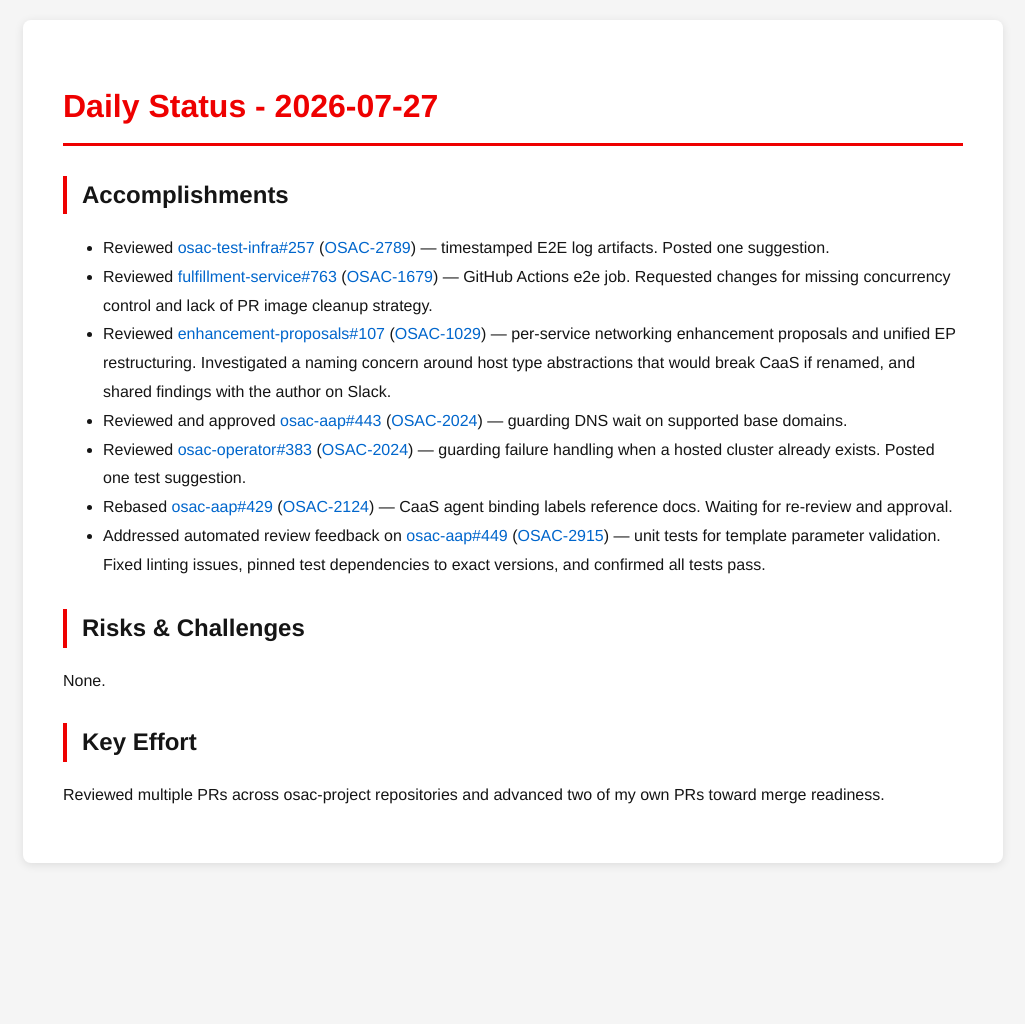
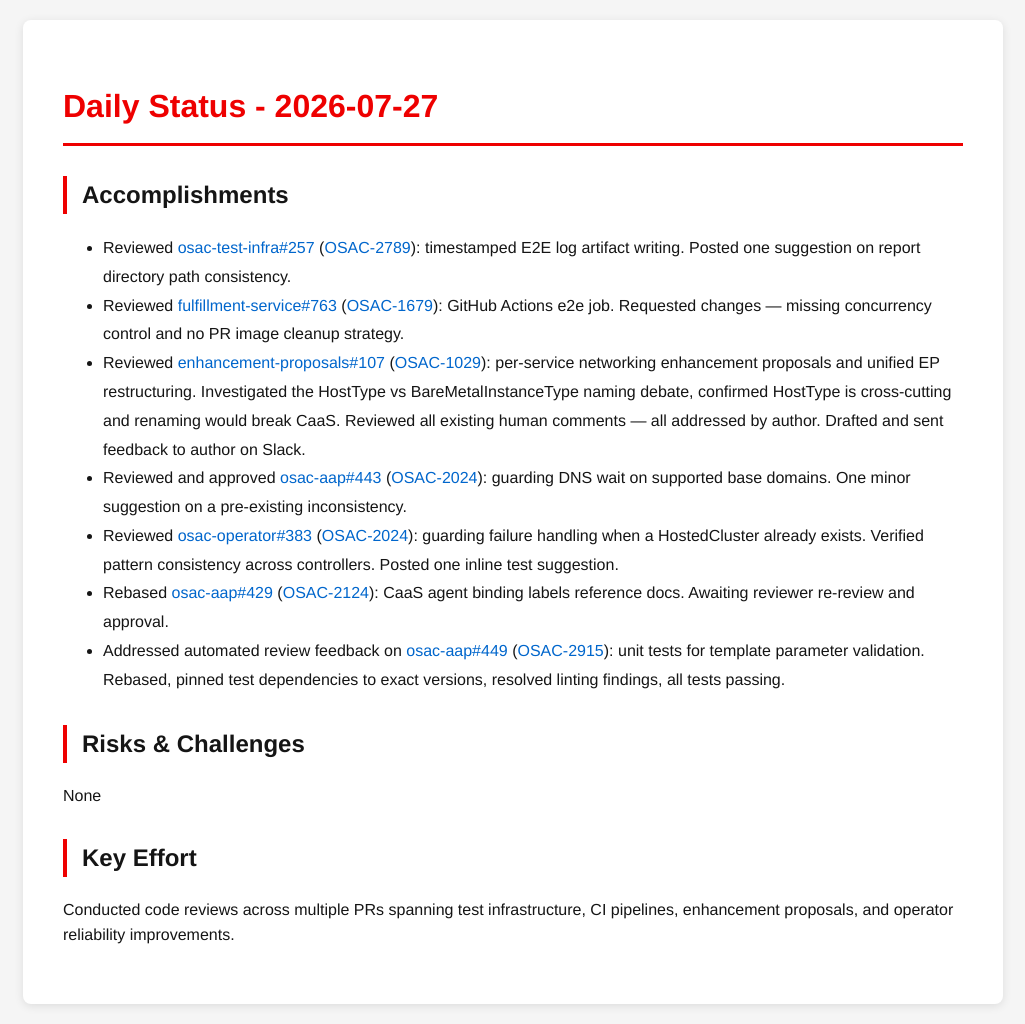
Before and after one commit to tzvatot/daily-status, a Jekyll site: the page built from 2026-07-27.md, in a window 1280 px wide. Shown: the whole page, without its empty margins (127-1152 px from the left). Built offline with Jekyll 4.4.1, drawn with Linux system fonts in a browser that asks for light colours; before the commit the page ends 900 px from its top, so only the background shows below that.

Commit message:
Daily status update - 2026-07-27

```diff
--- a/2026-07-27.md
+++ b/2026-07-27.md
@@ -7,16 +7,16 @@
 # Daily Status - 2026-07-27
 
 ## Accomplishments
-- Reviewed [osac-test-infra#257](https://github.com/osac-project/osac-test-infra/pull/257) ([OSAC-2789](https://redhat.atlassian.net/browse/OSAC-2789)) — timestamped E2E log artifacts. Posted one suggestion.
-- Reviewed [fulfillment-service#763](https://github.com/osac-project/fulfillment-service/pull/763) ([OSAC-1679](https://redhat.atlassian.net/browse/OSAC-1679)) — GitHub Actions e2e job. Requested changes for missing concurrency control and lack of PR image cleanup strategy.
-- Reviewed [enhancement-proposals#107](https://github.com/osac-project/enhancement-proposals/pull/107) ([OSAC-1029](https://redhat.atlassian.net/browse/OSAC-1029)) — per-service networking enhancement proposals and unified EP restructuring. Investigated a naming concern around host type abstractions that would break CaaS if renamed, and shared findings with the author on Slack.
-- Reviewed and approved [osac-aap#443](https://github.com/osac-project/osac-aap/pull/443) ([OSAC-2024](https://redhat.atlassian.net/browse/OSAC-2024)) — guarding DNS wait on supported base domains.
-- Reviewed [osac-operator#383](https://github.com/osac-project/osac-operator/pull/383) ([OSAC-2024](https://redhat.atlassian.net/browse/OSAC-2024)) — guarding failure handling when a hosted cluster already exists. Posted one test suggestion.
-- Rebased [osac-aap#429](https://github.com/osac-project/osac-aap/pull/429) ([OSAC-2124](https://redhat.atlassian.net/browse/OSAC-2124)) — CaaS agent binding labels reference docs. Waiting for re-review and approval.
-- Addressed automated review feedback on [osac-aap#449](https://github.com/osac-project/osac-aap/pull/449) ([OSAC-2915](https://redhat.atlassian.net/browse/OSAC-2915)) — unit tests for template parameter validation. Fixed linting issues, pinned test dependencies to exact versions, and confirmed all tests pass.
+- Reviewed [osac-test-infra#257](https://github.com/osac-project/osac-test-infra/pull/257) ([OSAC-2789](https://redhat.atlassian.net/browse/OSAC-2789)): timestamped E2E log artifact writing. Posted one suggestion on report directory path consistency.
+- Reviewed [fulfillment-service#763](https://github.com/osac-project/fulfillment-service/pull/763) ([OSAC-1679](https://redhat.atlassian.net/browse/OSAC-1679)): GitHub Actions e2e job. Requested changes — missing concurrency control and no PR image cleanup strategy.
+- Reviewed [enhancement-proposals#107](https://github.com/osac-project/enhancement-proposals/pull/107) ([OSAC-1029](https://redhat.atlassian.net/browse/OSAC-1029)): per-service networking enhancement proposals and unified EP restructuring. Investigated the HostType vs BareMetalInstanceType naming debate, confirmed HostType is cross-cutting and renaming would break CaaS. Reviewed all existing human comments — all addressed by author. Drafted and sent feedback to author on Slack.
+- Reviewed and approved [osac-aap#443](https://github.com/osac-project/osac-aap/pull/443) ([OSAC-2024](https://redhat.atlassian.net/browse/OSAC-2024)): guarding DNS wait on supported base domains. One minor suggestion on a pre-existing inconsistency.
+- Reviewed [osac-operator#383](https://github.com/osac-project/osac-operator/pull/383) ([OSAC-2024](https://redhat.atlassian.net/browse/OSAC-2024)): guarding failure handling when a HostedCluster already exists. Verified pattern consistency across controllers. Posted one inline test suggestion.
+- Rebased [osac-aap#429](https://github.com/osac-project/osac-aap/pull/429) ([OSAC-2124](https://redhat.atlassian.net/browse/OSAC-2124)): CaaS agent binding labels reference docs. Awaiting reviewer re-review and approval.
+- Addressed automated review feedback on [osac-aap#449](https://github.com/osac-project/osac-aap/pull/449) ([OSAC-2915](https://redhat.atlassian.net/browse/OSAC-2915)): unit tests for template parameter validation. Rebased, pinned test dependencies to exact versions, resolved linting findings, all tests passing.
 
 ## Risks & Challenges
-None.
+None
 
 ## Key Effort
-Reviewed multiple PRs across osac-project repositories and advanced two of my own PRs toward merge readiness.
+Conducted code reviews across multiple PRs spanning test infrastructure, CI pipelines, enhancement proposals, and operator reliability improvements.
```
